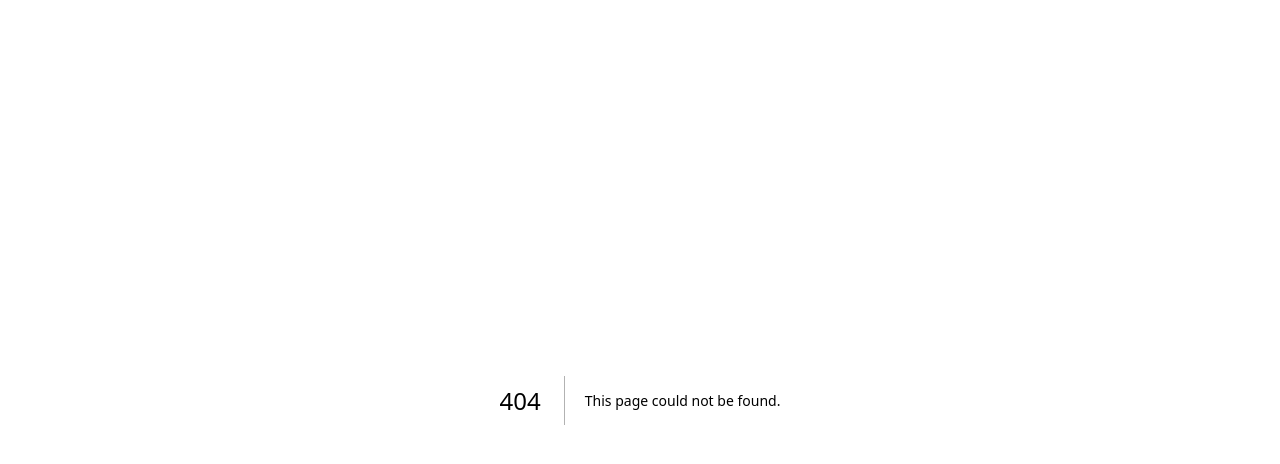
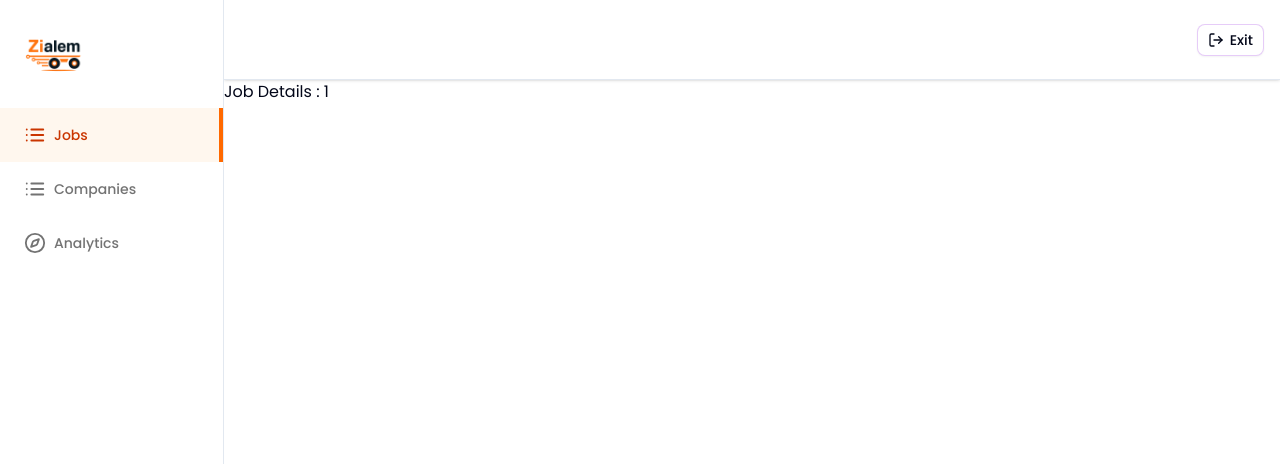
Before and after one commit to Biruk-Bogale/job-portal, a Next.js app: page /admin/jobs/1 in a window 1280 px wide. Before the commit this address had no page. Shown: the top 464 px of the page. Built offline with nearby package versions, Linux system fonts and the light colour scheme.

Commit message:
Toast Notification

```diff
--- a/app/(dashboard)/(routes)/admin/create/page.tsx
+++ b/app/(dashboard)/(routes)/admin/create/page.tsx
@@ -15,6 +15,8 @@ import { Input } from "@/components/ui/input";
 import Link from "next/link";
 import { Button } from "@/components/ui/button";
 import axios from "axios";
+import { useRouter } from "next/navigation";
+import toast from "react-hot-toast";
 
 const formSchema = z.object({
   title: z.string().min(1, { message: "Job Title cannot be empty" }),
@@ -29,12 +31,15 @@ const JobCreatePage = () => {
   });
 
   const { isSubmitting, isValid } = form.formState;
+  const router = useRouter();
 
   const onSubmit = async (values: z.infer<typeof formSchema>) => {
     try {
       const response = await axios.post("/api/jobs", values);
 
-      console.log(response);
+      router.push(`/admin/jobs/${response?.data?.id}"`);
+
+      toast.success("Job Created");
     } catch (error) {
       console.log((error as Error)?.message);
       console.log(error);
@@ -79,7 +84,7 @@ const JobCreatePage = () => {
             />
 
             <div className="flex items-center gap-x-2">
-              <Link href={"/"}>
+              <Link href={"/admin/jobs"}>
                 <Button type="button" variant={"ghost"}>
                   Cancel
                 </Button>
--- /dev/null
+++ b/app/(dashboard)/(routes)/admin/jobs/[jobId]/page.tsx
@@ -0,0 +1,7 @@
+import React from "react";
+
+const JobDetailsPage = async ({ params }: { params: { jobId: string } }) => {
+  return <div>Job Details : {params?.jobId}</div>;
+};
+
+export default JobDetailsPage;
--- a/app/layout.tsx
+++ b/app/layout.tsx
@@ -2,6 +2,7 @@ import type { Metadata } from "next";
 import { Poppins } from "next/font/google";
 import "./globals.css";
 import { ClerkProvider } from "@clerk/nextjs";
+import { ToastProvider } from "@/providers/toast-provider";
 
 const poppins = Poppins({
   subsets: ["latin"],
@@ -22,6 +23,7 @@ export default function RootLayout({
     <ClerkProvider>
       <html lang="en">
         <body className={`${poppins.className}`}>{children}</body>
+        <ToastProvider />
       </html>
     </ClerkProvider>
   );
--- a/package.json
+++ b/package.json
@@ -24,6 +24,7 @@
     "react": "^19.0.0",
     "react-dom": "^19.0.0",
     "react-hook-form": "^7.56.4",
+    "react-hot-toast": "^2.5.2",
     "tailwind-merge": "^3.3.0",
     "zod": "^3.25.34"
   },
--- /dev/null
+++ b/providers/toast-provider.tsx
@@ -0,0 +1,7 @@
+"use client";
+
+import { Toaster } from "react-hot-toast";
+
+export const ToastProvider = () => {
+  return <Toaster />;
+};
```
Also changed, not shown: 1 other file (tests, documents, lock files or other folders).
